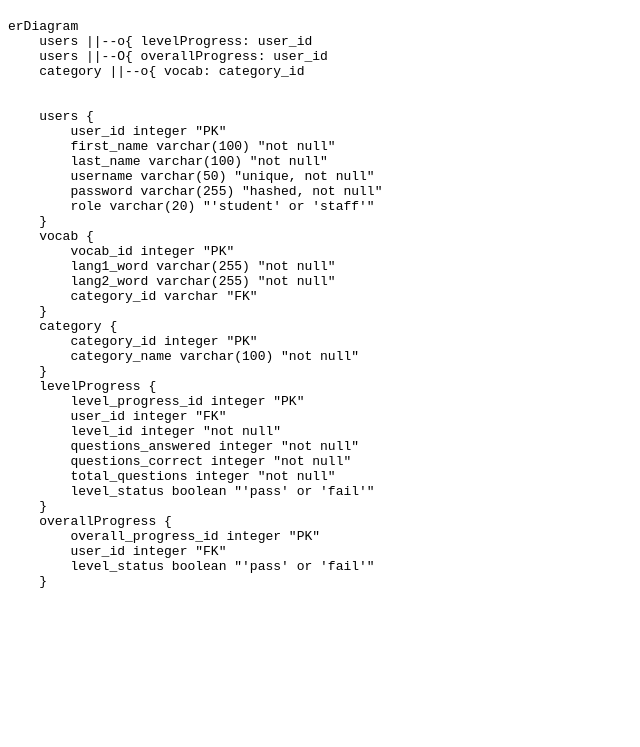
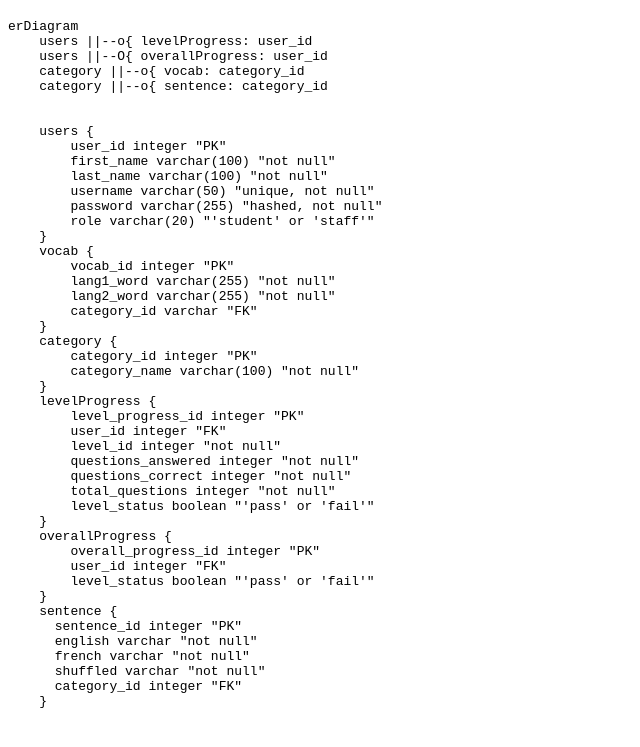
Before and after one commit to katelynlai/SyntaxSchoolers, a plain HTML site: page frontend/mermaidErd.html in a window 1280 px wide. Shown: the part 61-808 px from the top of the page, without its empty margins (0-640 px from the left). Drawn offline with Linux system fonts and the light colour scheme.

Commit message:
ERD updated

```diff
--- a/frontend/mermaidErd.html
+++ b/frontend/mermaidErd.html
@@ -16,6 +16,7 @@ erDiagram
     users ||--o{ levelProgress: user_id
     users ||--O{ overallProgress: user_id
     category ||--o{ vocab: category_id
+    category ||--o{ sentence: category_id
 
 
     users {
@@ -50,6 +51,13 @@ erDiagram
         user_id integer "FK"
         level_status boolean "'pass' or 'fail'"
     }
+    sentence {
+      sentence_id integer "PK"
+      english varchar "not null"
+      french varchar "not null"
+      shuffled varchar "not null"
+      category_id integer "FK"
+    }
 
   </pre>
 </body>
```
Also changed, not shown: README.md, frontend/assets/VivaLingo_ERD_screenshot.png.
